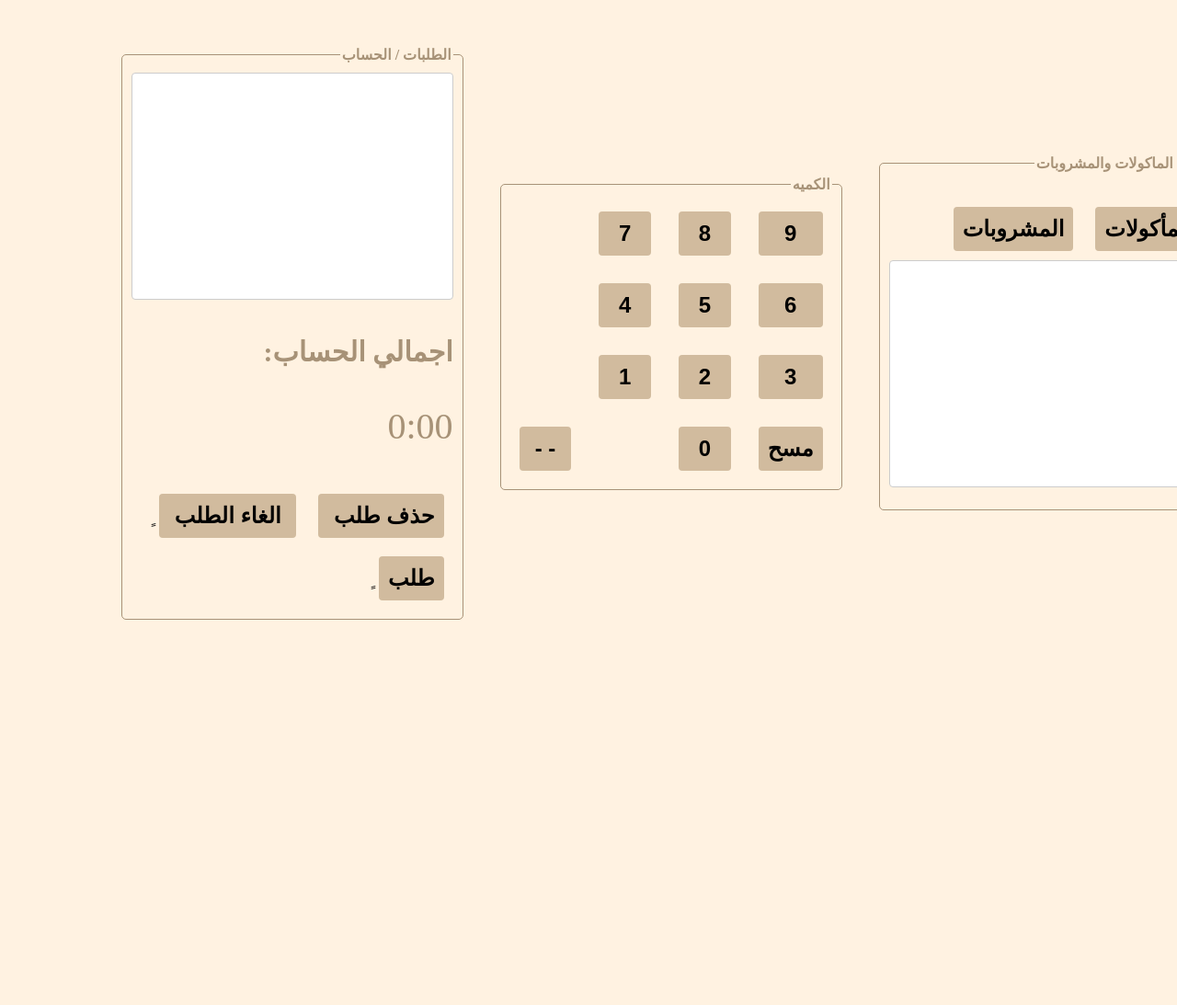
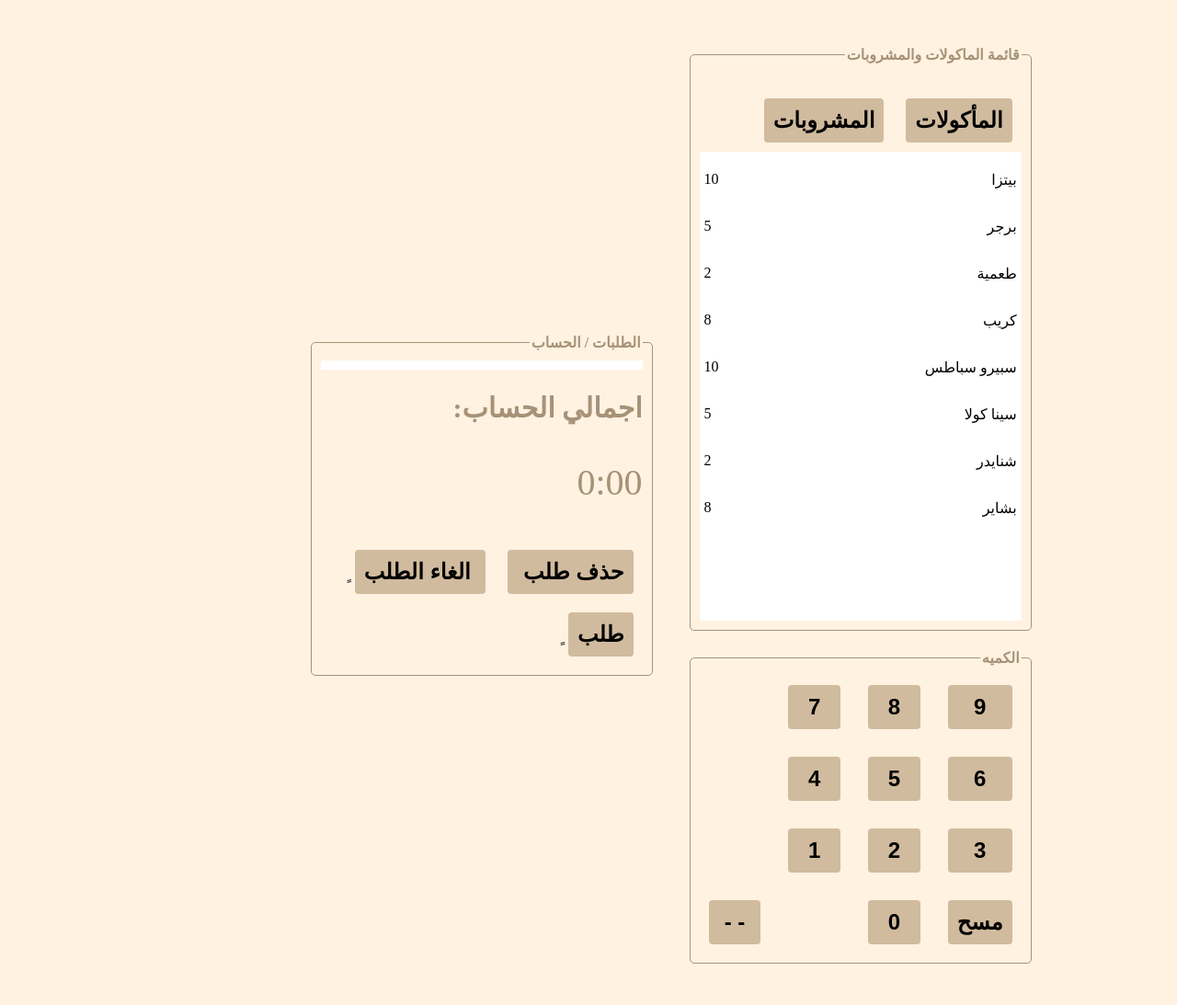
Before and after one commit to MohamedEmadHamida/cashier_system, a PHP site: page / in a window 1280 px wide. Shown: the part 58-1151 px from the top of the page at 92% size. Before the commit the page ends 732 px from the top, so only its background shows below. Run offline with PHP 8.4, Linux system fonts and the light colour scheme.

Commit message:
paaing the data from order to bill

```diff
--- /dev/null
+++ b/JS/main.js
@@ -0,0 +1,74 @@
+//Orders
+const ordersData = [
+    { name: "بيتزا", price: 10, category: "food" },
+    { name: "برجر", price: 5, category: "food" },
+    { name: "طعمية", price: 2, category: "food" },
+    { name: "كريب", price: 8, category: "food" },
+    { name: "سبيرو سباطس", price: 10, category: "drink" },
+    { name: "سينا كولا", price: 5, category: "drink" },
+    { name: "شنايدر", price: 2, category: "drink" },
+    { name: "بشاير", price: 8, category: "drink" }
+];
+
+//filter data
+const foodOrders = ordersData.filter(item => item.category === "food");
+const drinkOrders = ordersData.filter(item => item.category === "drink");
+
+//specify data
+let foodsButton = document.getElementById("foodsButton");
+let drinksButton = document.getElementById("drinksButton");
+
+//order text area
+let orders = document.getElementById("orders");
+
+const orderHtml = [...foodOrders, ...drinkOrders]
+    .map(item => `<div class="order-item" style="cursor: pointer; display: flex; justify-content: space-between ;">
+    <p>${item.name}</p> <p>${item.price}</p> </div>`)
+    .join("\n");
+
+orders.innerHTML = orderHtml;
+
+
+foodsButton.addEventListener("click", function(){
+    orders.innerHTML = foodOrders.map(item => `<div class="order-item" style="cursor: pointer; display: flex; justify-content: space-between ;">
+    <p>${item.name}</p> <p>${item.price}</p> </div>`).join("\n")
+})
+// Select all order items
+const orderItems = document.querySelectorAll('.order-item');
+
+// Initialize an array to store selected items
+let selectedItems = [];
+
+// Add click event listener to each order item
+orderItems.forEach(orderItem => {
+    orderItem.addEventListener('click', function() {
+        // name and price of the order list when click
+        const itemName = this.querySelector('p:first-child').textContent;
+        const itemPrice = this.querySelector('p:last-child').textContent;
+
+        // Check if the item is already selected
+        const selectedItemIndex = selectedItems.findIndex(item => item.name === itemName);
+
+        if (selectedItemIndex === -1) {
+            // If not selected, add it to array with quantity 1
+            selectedItems.push({ name: itemName, price: itemPrice, quantity: 1 });
+        } else {
+            // Increase quantity by 1 if exist
+            selectedItems[selectedItemIndex].quantity++;
+        }
+
+        const bill = document.getElementById('bill');
+        bill.innerHTML = `
+            ${selectedItems.map(item => `<div class="order-item" style="cursor: pointer; display: flex; justify-content: space-between ;">
+            <p><span style="display: block;">الصنف</span>${item.name}</p>
+            <p><span style="display: block;">السعر</span>${item.price}</p>
+            <p><span style="display: block;">الكمية</span>${item.quantity}</p></div> `).join('')}
+        `;
+    });
+});
+
+
+
+drinksButton.addEventListener("click", function(){
+    orders.innerHTML = drinkOrders.map(item => `<h4 ">${item.name} ${item.price}</h4>`).join("\n")
+})
--- a/index.html
+++ b/index.html
@@ -23,13 +23,13 @@
                     <legend>قائمة الماكولات والمشروبات</legend>
 
                     <br>
-                    <input type="button" value="المأكولات">
-                    <input type="button" value="المشروبات">
+                    <input type="button" value="المأكولات" id="foodsButton">
+                    <input type="button" value="المشروبات" id="drinksButton">
                     <br>
-                    <textarea name="data" cols="50" rows="15"></textarea>
-            </div>
+                    <div name="data" id="orders" style="height: 500px; width:auto; background-color: white; color:black; padding: 5px">
+
+                    </div>
             </fieldset>
-            <div>
                 <fieldset class="quantity">
                     <legend>الكميه</legend>
                     <input type="button" value="9">
@@ -55,16 +55,19 @@
             <div class="acount-order">
                 <fieldset>
                     <legend>الطلبات / الحساب</legend>
-                    <textarea name="data" cols="50" rows="15"></textarea>
+                    <div name="data" id="bill" style="height: auto; width:auto; background-color: white; color:black; padding: 5px">
+
+
+                    </div>
                     <h1>اجمالي الحساب:</h1>
                     <p>0:00</p>
                     <input type="button" value="حذف طلب ">
-                    <input type="button" value=" الغاء الطلب ">ٍ
+                    <input type="button" value=" الغاء الطلب">ٍ
                     <input type="button" value="طلب">ٍ
                 </fieldset>
             </div>
         </form>
-
+    </section>
 
 </body>
 <script src="JS/main.js"></script>
--- a/login system/css/style.css
+++ b/login system/css/style.css
@@ -7,6 +7,7 @@
    outline: none; border:none;
    text-decoration: none;
 }
+
 
 .container{
    min-height: 100vh;
@@ -30,7 +31,7 @@
    background: crimson;
    color:#fff;
    border-radius: 5px;
-   padding:0 15px;
+   padding:0 15px ;
 }
 
 .container .content h1{
@@ -132,4 +133,5 @@
    border-radius: 5px;
    font-size: 20px;
    padding:10px;
+
 }
```
